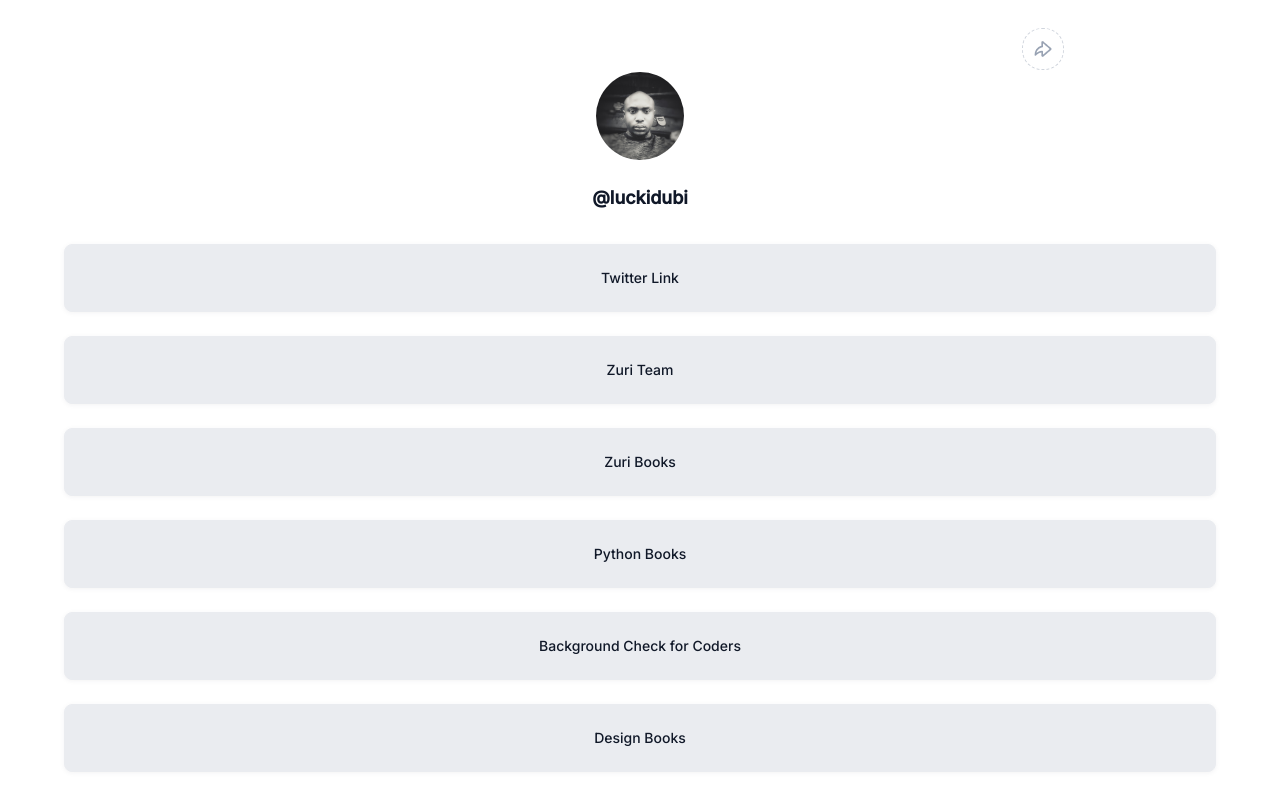
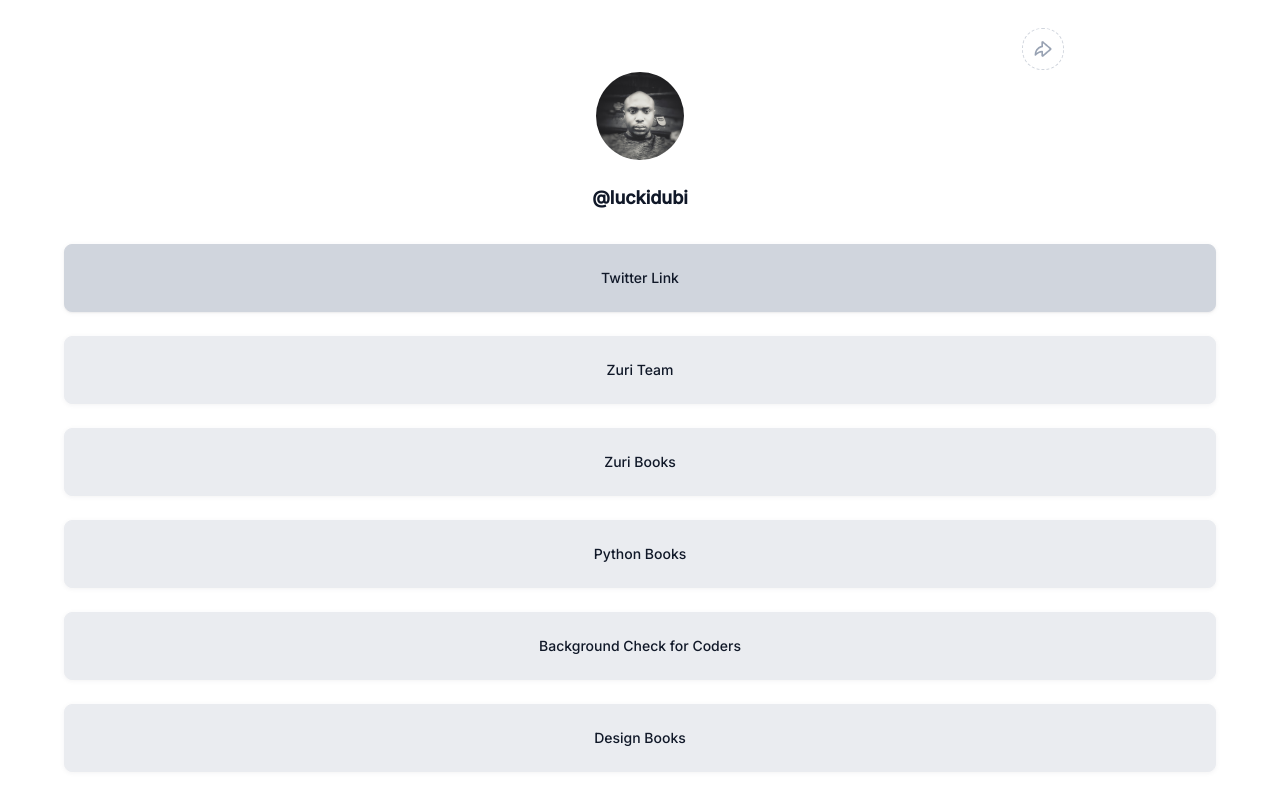
Before and after one commit to Luckidubi/link-page, a React (Vite) app: page / in a window 1280 px wide. In both pictures the pointer is over the link "Twitter Link". Shown: the top 800 px of the page. Built offline with nearby package versions, Linux system fonts and the light colour scheme.

Commit message:
style: Add hover style to link

```diff
--- a/src/index.css
+++ b/src/index.css
@@ -192,6 +192,15 @@
   color: #101828;
 }
 
+.main-link-button:hover {
+  background: #d0d5dd;
+
+  border: 1px solid #d0d5dd;
+
+  box-shadow: 0px 1px 2px rgba(16, 24, 40, 0.05);
+  border-radius: 8px;
+}
+
 .main-footer {
   display: flex;
   flex-direction: column;
```
